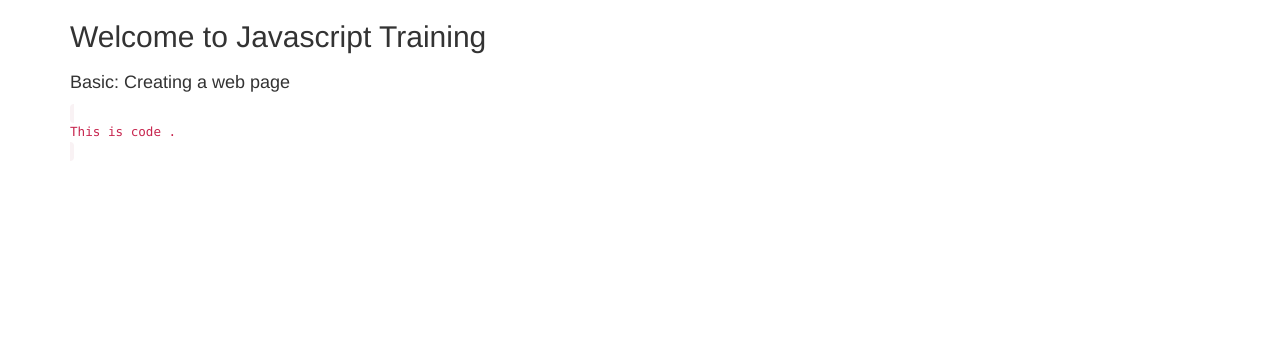
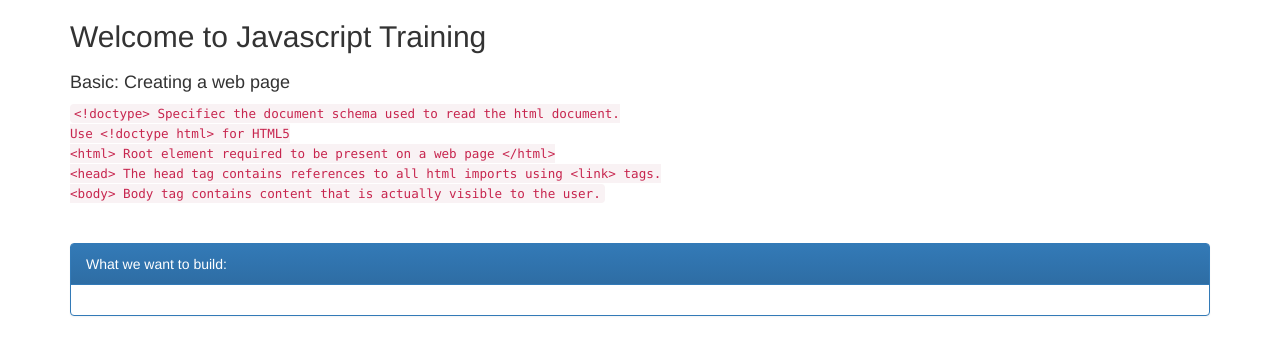
Before and after one commit to sumeet-singh04/javascript-training, a plain HTML site: page index.html in a window 1280 px wide. Drawn offline with nearby package versions, Linux system fonts and the light colour scheme.

Commit message:
Added code panels.

```diff
--- a/index.html
+++ b/index.html
@@ -28,8 +28,33 @@
                     <h4>Basic: Creating a web page</h4>
 
                     <code>
-                        <div> This is code .</div>
+                        &lt;!doctype&gt Specifiec the document schema used to read the html document.
+                        <br/>
+                        Use &lt;!doctype html&gt; for HTML5
+                        <br/>
+                        &lt;html&gt; Root element required to be present on a web page &lt/html&gt;
+                        <br/>
+                        &lt;head&gt; The head tag contains references to all html imports using &lt;link&gt; tags.
+                        <br/>
+                        &lt;body&gt; Body tag contains content that is actually visible to the user.
                     </code>
+                </div>
+            </div>
+        </div>
+
+        <br/>
+        <br/>
+        <div class="container">
+            <div class="row">
+                <div class="col-xs-12">
+                    <div class="panel panel-primary">
+                        <div class="panel-heading">
+                            What we want to build:
+                        </div>
+                        <div class="panel-body">
+
+                        </div>
+                    </div>
                 </div>
             </div>
         </div>
```
